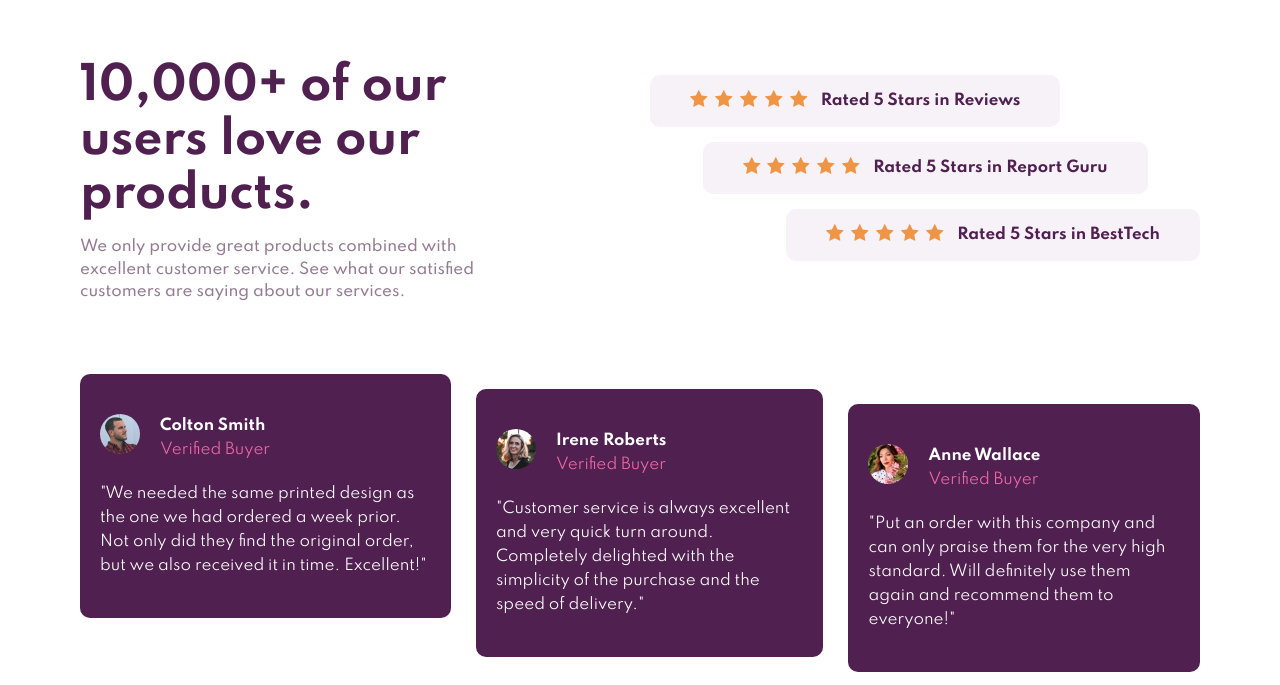
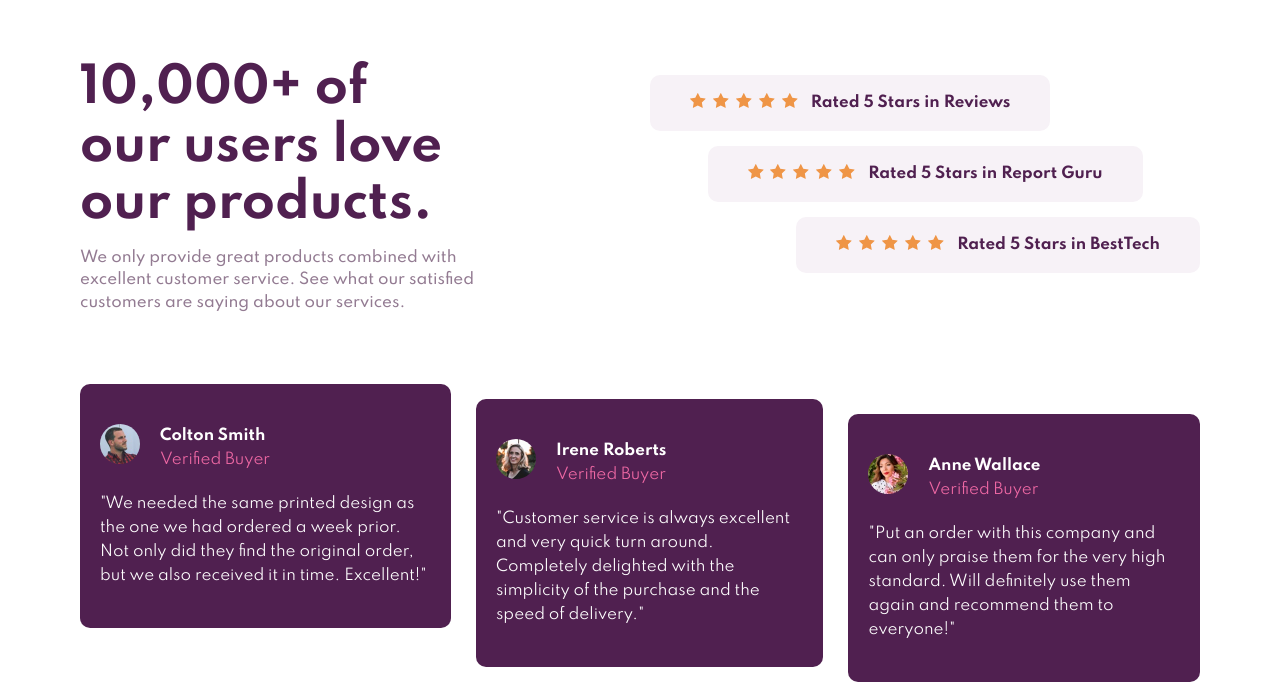
Before and after one commit to kushyzee/social-proof-section, a plain HTML site: page index.html in a window 1280 px wide. Shown: the part 140-825 px from the top of the page. Drawn offline with Linux system fonts and the light colour scheme.

Commit message:
Update style.css

```diff
--- a/style.css
+++ b/style.css
@@ -56,7 +56,7 @@ h1 {
 }
 
 .stars>img {
-   width: 1.8rem;
+   width: 1.6rem;
    margin-right: 0.3rem;
 }
 
@@ -143,7 +143,7 @@ footer {
    }
 
    h1 {
-   font-size: 4.5rem;
+   font-size: 4.8rem;
    margin-bottom: 1.4rem;
    line-height: 1.2;
    letter-spacing: 0;
@@ -164,7 +164,7 @@ footer {
    .intro {
       grid-area: intro;
       text-align: left;
-      padding-right: 13rem;
+      padding-right: 11rem;
       margin: 0 0 1rem;
    }
 
@@ -200,7 +200,7 @@ footer {
    }
 
    .ratings {
-      padding: 1.5rem 4rem;
+      padding: 1.8rem 4rem;
       display: flex;
       justify-content: flex-start;
       align-items: center;
```
